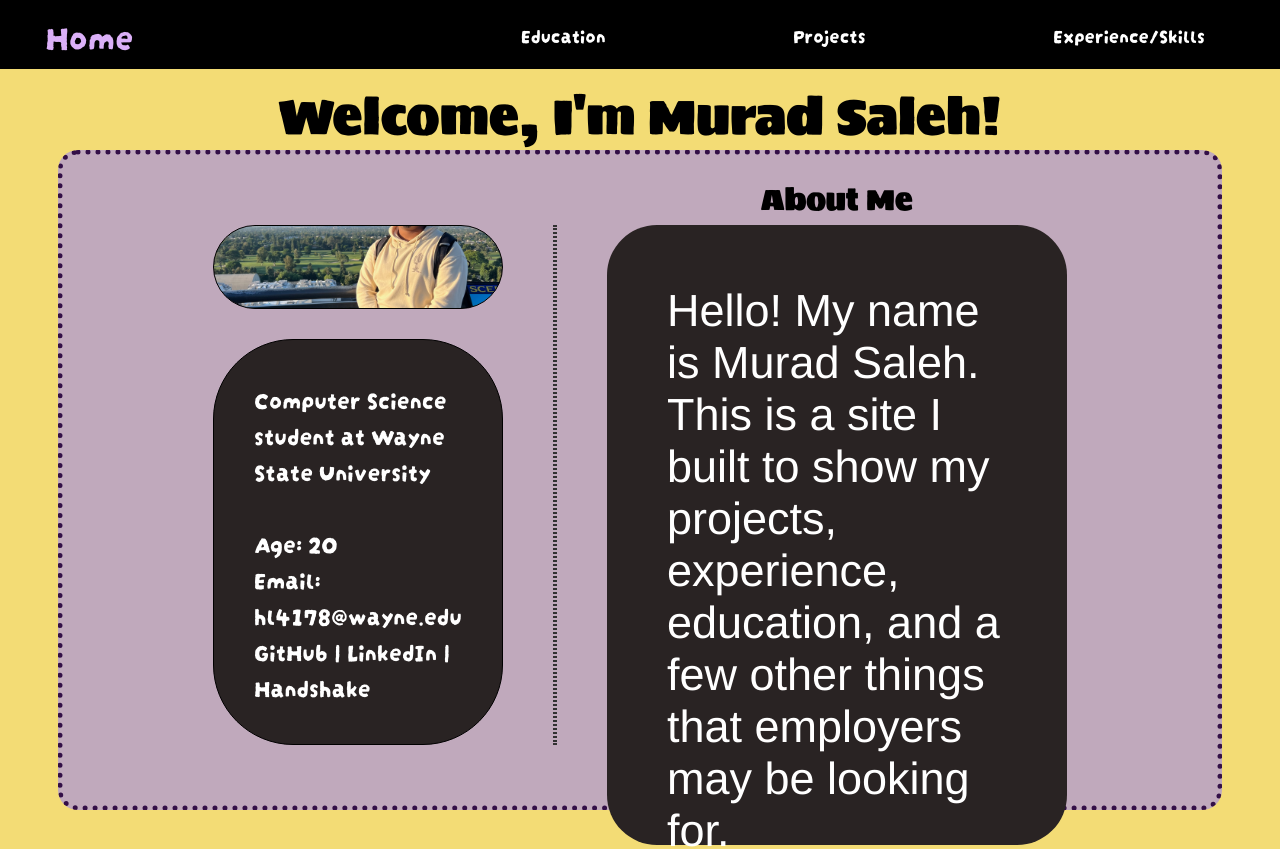
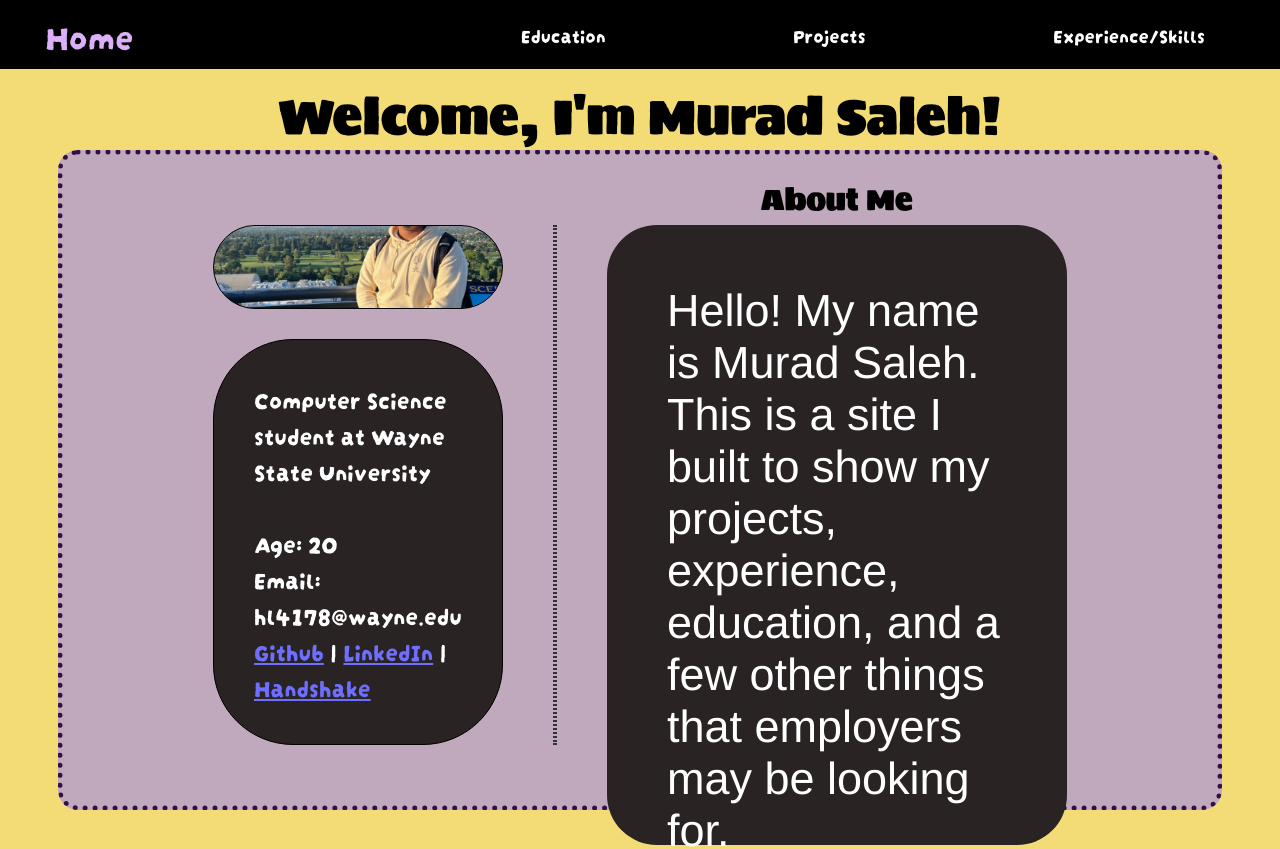
Before and after one commit to saleh-programs/Personal_Website, a React (Vite) app: page / in a window 1280 px wide. Shown: the top 849 px of the page. Built offline with nearby package versions, Linux system fonts and the light colour scheme.

Commit message:
added links to other platforms

```diff
--- a/src/components/Bar.jsx
+++ b/src/components/Bar.jsx
@@ -184,13 +184,13 @@ function InnerContent(props){
         <div className='inside'>
           <div className='rowcontainer'>
             <div style={{flex:'1',fontSize:'.8em'}}>
-              Working in an ice cream store didn't put me anywhere near software, but rather new people on a daily basis.
+              Working in an ice cream store didn't involve software, but rather meeting new people on a daily basis. It consisted of:
               <ul>
                 <li>Resolving customer conflicts</li>
                 <li>Coordinating with a team</li>
-                <li>Fast paced environment</li>
-                <li>Quick and Critical thinking</li>
-                <li>Quick and Efficient solutions</li>
+                <li>A fast paced environment</li>
+                <li>Quick and critical thinking</li>
+                <li>Quick and efficient solutions</li>
                 <li>Efficient communication</li>
               </ul>
 
--- a/src/pages/Home.jsx
+++ b/src/pages/Home.jsx
@@ -14,7 +14,7 @@ function Home(){
             <li></li>
             <li>Age: 20 </li>
             <li>Email:  hl4178@wayne.edu</li>
-            <li>GitHub | LinkedIn | Handshake</li>
+            <li><a href="https://github.com/saleh-programs" target='_blank'>Github</a> | <a href="https://www.linkedin.com/in/murad-saleh-674722254/" target='_blank'>LinkedIn</a> | <a href="https://app.joinhandshake.com/profiles/7a79aj" target='_blank'>Handshake</a></li>
           </ul>
         </div>
       </div>
--- a/styles/pages/Home.css
+++ b/styles/pages/Home.css
@@ -85,3 +85,7 @@
   /* margin: 0px 60px 0px 60px; */
   border: 2px dotted rgb(49, 49, 49);
 }
+
+a{
+  color:rgb(110, 110, 255)
+}
```
